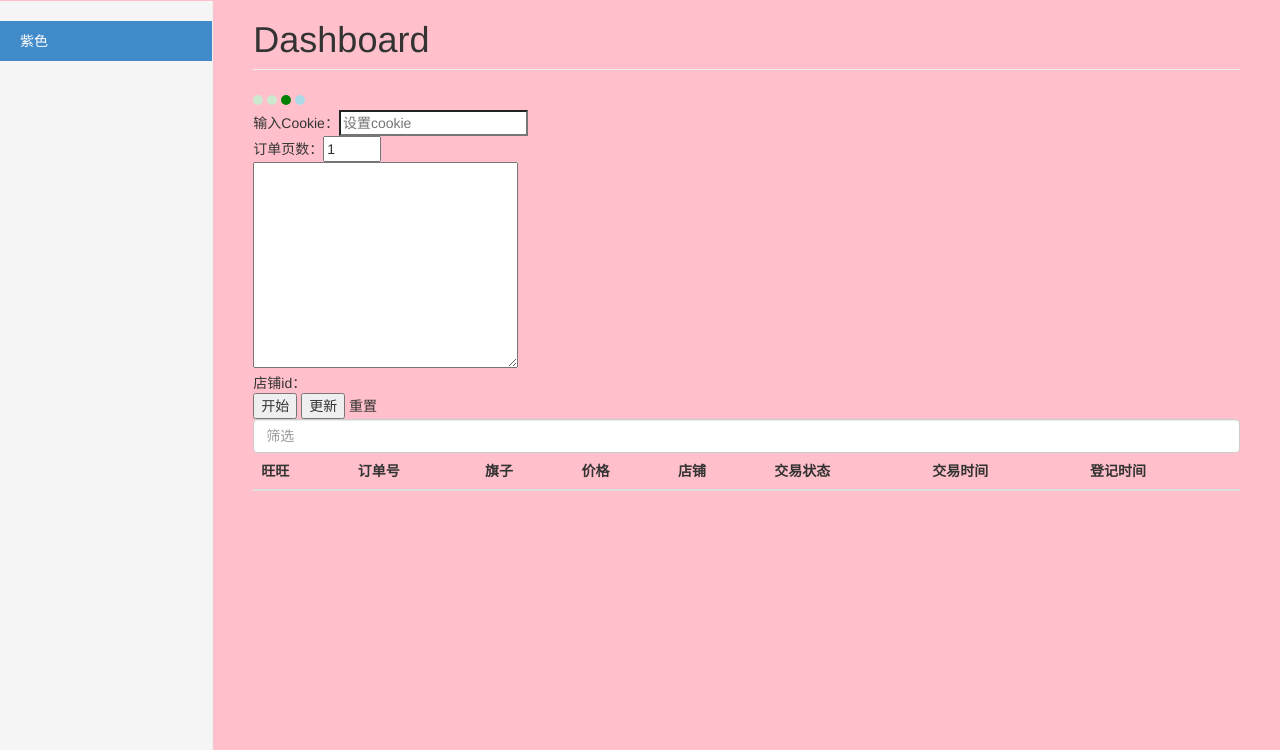
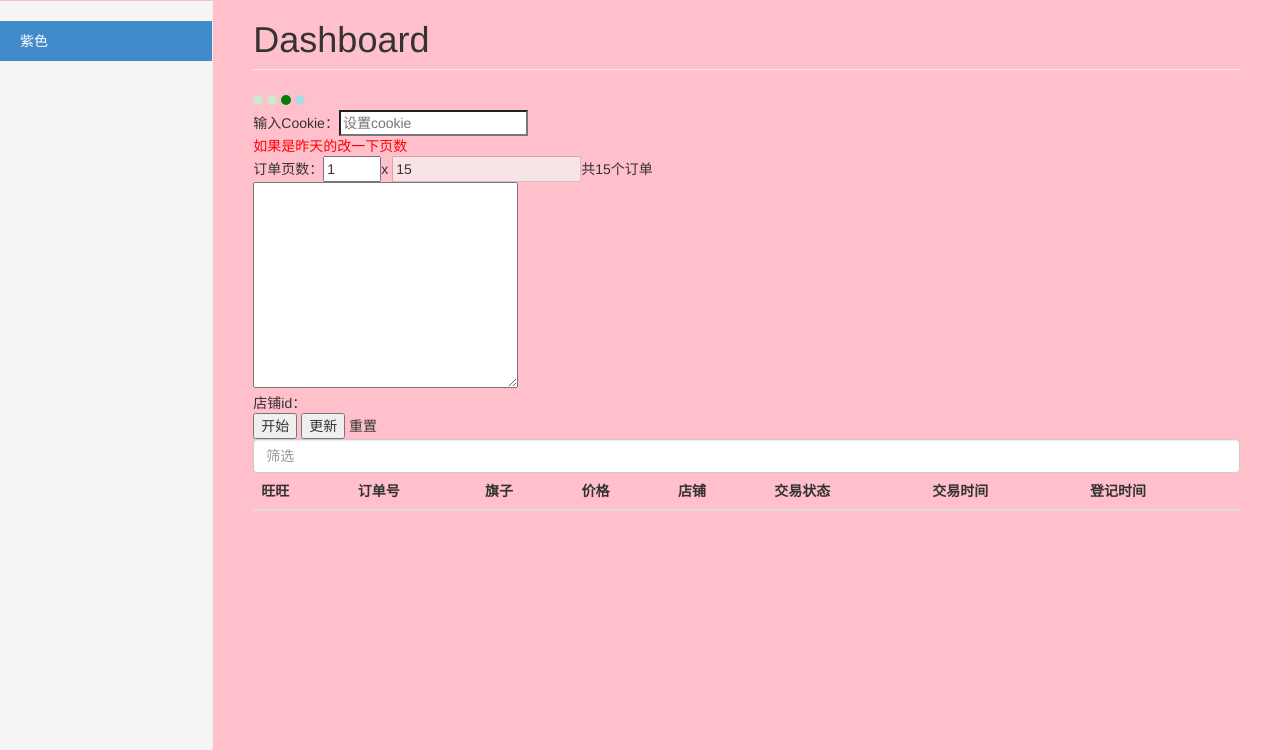
Before and after one commit to v-wei40680/aiosqlite-web, a Python web app: template www/templates/trades.html in a window 1280 px wide. Shown: the part 50-800 px from the top of the page. Run offline with Jinja, Linux system fonts and the light colour scheme; the template is opened without the code that fills it, so the values that code supplies are empty; some libraries are stand-ins or nearby versions.

Commit message:
页数提醒

```diff
--- a/www/templates/trades.html
+++ b/www/templates/trades.html
@@ -61,7 +61,9 @@
     <div id="app">
         <!-- <form action=""> -->
         输入Cookie：<input type="search" v-model.trim='cookie' placeholder="设置cookie"><br>
-        订单页数：<input type="number" v-model='pageNum' placeholder="设置页数" max='10' min='1'><br>
+        <span style="color: red"> 如果是昨天的改一下页数</span><br>
+        订单页数：<input type="number" v-model='pageNum' placeholder="设置页数" max='10' min='1'>x
+        <input type="number" placeholder="获取订单数" value="15" disabled>共${ pageNum*15 }个订单<br>
         <textarea v-model.trim='names' name='text' id="" cols="30" rows="10"></textarea>
         <br>
         店铺id：<span v-text='re_shop_id'></span><br>
```
